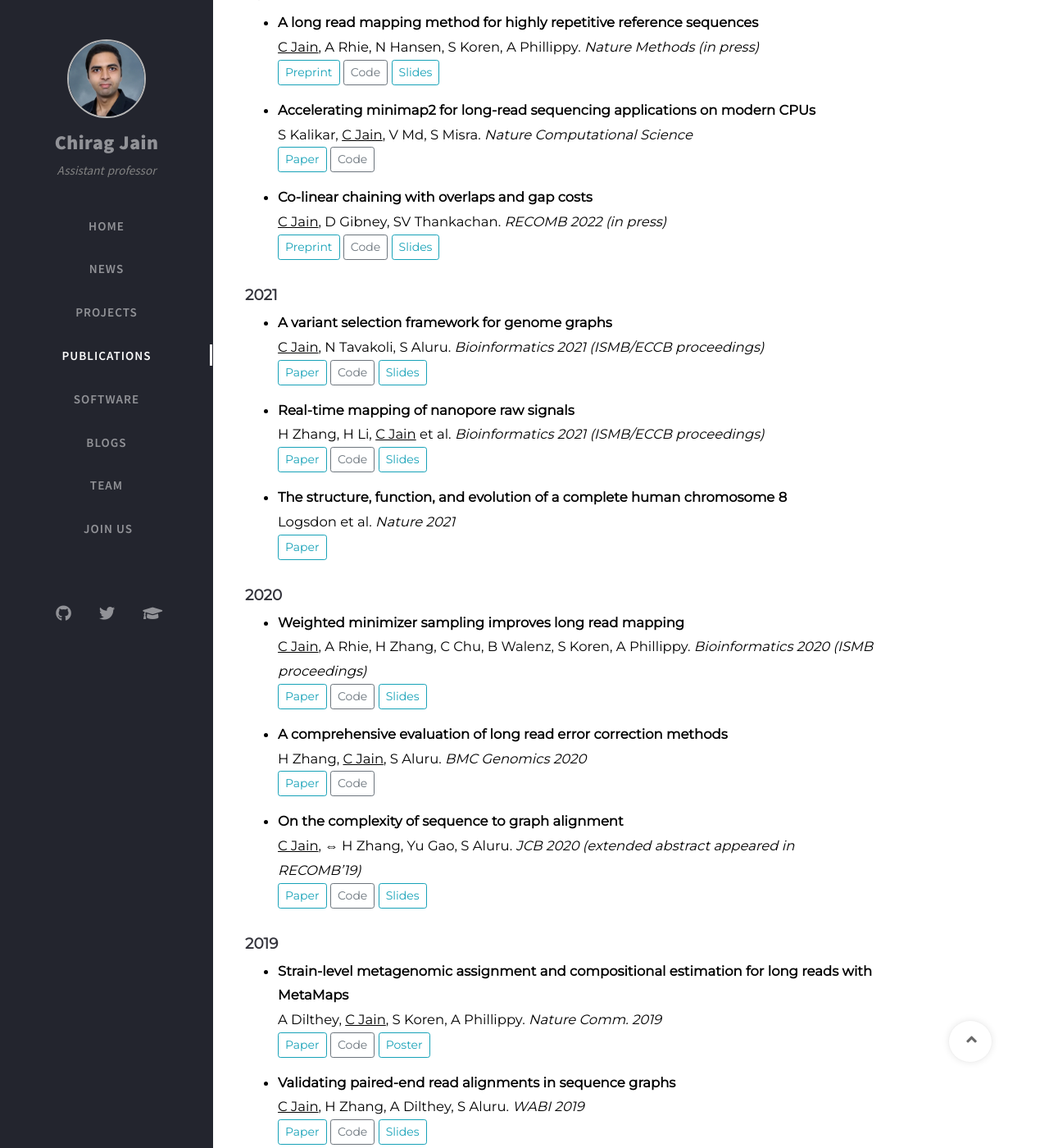
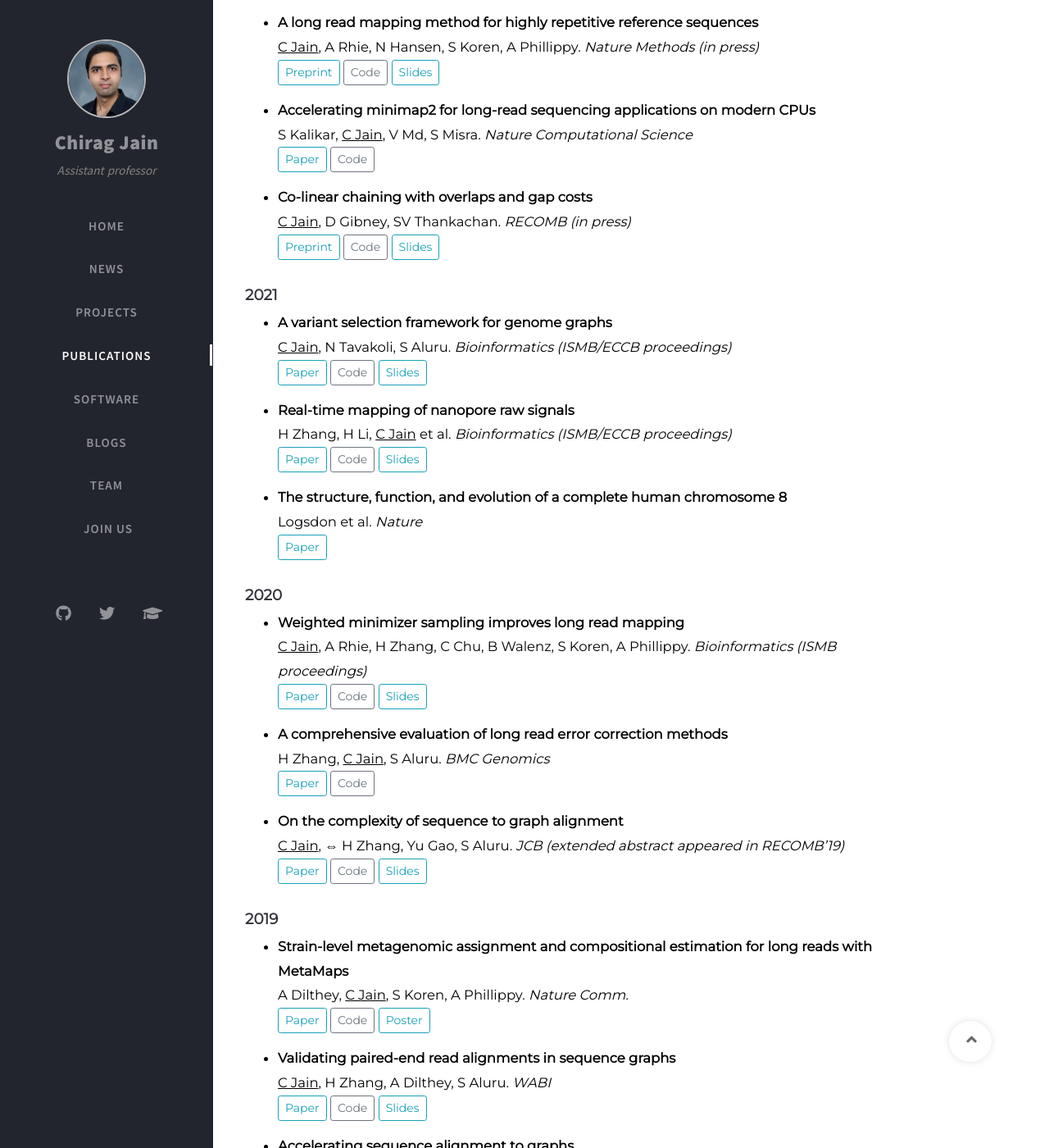
Before and after one commit to at-cg/at-cg.github.io, a Jekyll site: the page built from tabs/publications.md, in a window 1280 px wide and 1400 px high, scrolled down 313 px. Shown: the whole window at 82% size. Built offline with Jekyll 4.4.1, drawn with Linux system fonts in a browser that asks for light colours; nearby versions of some CDN libraries; comment, search, counter and statistics services are not loaded; some of the changed text lies outside the part shown.

Commit message:
Update publications.md

```diff
--- a/tabs/publications.md
+++ b/tabs/publications.md
@@ -56,7 +56,7 @@ S Kalikar, <u>C Jain</u>, V Md, S Misra. _Nature Computational Science_
 </button>
 
 * **Co-linear chaining with overlaps and gap costs** <br>
-<u>C Jain</u>, D Gibney, SV Thankachan. _RECOMB 2022 (in press)_
+<u>C Jain</u>, D Gibney, SV Thankachan. _RECOMB (in press)_
 <br>
 <button type="button" class="btn btn-outline-info btn-sm">
 <a href="https://www.biorxiv.org/content/10.1101/2021.02.03.429492v2" style="all: unset; color: inherit">Preprint</a>
@@ -71,41 +71,41 @@ S Kalikar, <u>C Jain</u>, V Md, S Misra. _Nature Computational Science_
 #### **2021**
 
 * **A variant selection framework for genome graphs** <br>
-<u>C Jain</u>, N Tavakoli, S Aluru. _Bioinformatics 2021 (ISMB/ECCB proceedings)_
+<u>C Jain</u>, N Tavakoli, S Aluru. _Bioinformatics (ISMB/ECCB proceedings)_
 <br>
 <button type="button" class="btn btn-outline-info btn-sm"><a href="https://drive.google.com/file/d/1wyI06sKQin0XQzzI7iPjbHl3_lpOLyi6/view?usp=sharing" style="all: unset; color: inherit">Paper</a></button>
 <button type="button" class="btn btn-outline-secondary btn-sm"><a href="https://github.com/at-cg/VF" style="all: unset; color: inherit">Code</a></button>
 <button type="button" class="btn btn-outline-info btn-sm"><a href="https://drive.google.com/file/d/1s12icpPBFCj2X9umZpRU2-4pij9kqZet/view?usp=sharing" style="all: unset; color: inherit">Slides</a></button>
 
 * **Real-time mapping of nanopore raw signals** <br>
-H Zhang, H Li, <u>C Jain</u> et al. _Bioinformatics 2021 (ISMB/ECCB proceedings)_
+H Zhang, H Li, <u>C Jain</u> et al. _Bioinformatics (ISMB/ECCB proceedings)_
 <br>
 <button type="button" class="btn btn-outline-info btn-sm"><a href="https://drive.google.com/file/d/1XCwfX-eoSWk2shd9ke14UyEF-UnZISGZ/view?usp=sharing" style="all: unset; color: inherit">Paper</a></button>
 <button type="button" class="btn btn-outline-secondary btn-sm"><a href="https://github.com/haowenz/sigmap" style="all: unset; color: inherit">Code</a></button>
 <button type="button" class="btn btn-outline-info btn-sm"><a href="https://drive.google.com/file/d/1yJu6qw7tLLorQxvfbsEpMzN7NlWlpSKp/view?usp=sharing" style="all: unset; color: inherit">Slides</a></button>
 
 * **The structure, function, and evolution of a complete human chromosome 8** <br>
-Logsdon et al. _Nature 2021_
+Logsdon et al. _Nature_
 <br>
 <button type="button" class="btn btn-outline-info btn-sm"><a href="https://www.nature.com/articles/s41586-021-03420-7" style="all: unset; color: inherit">Paper</a></button>
 
 #### **2020**
 
 * **Weighted minimizer sampling improves long read mapping** <br>
-<u>C Jain</u>, A Rhie, H Zhang, C Chu, B Walenz, S Koren, A Phillippy. _Bioinformatics 2020 (ISMB proceedings)_
+<u>C Jain</u>, A Rhie, H Zhang, C Chu, B Walenz, S Koren, A Phillippy. _Bioinformatics (ISMB proceedings)_
 <br>
 <button type="button" class="btn btn-outline-info btn-sm"><a href="https://drive.google.com/file/d/1VNdlFJ1w36tUWjSprsatGyZs_KJugxD0/view?usp=sharing" style="all: unset; color: inherit">Paper</a></button>
 <button type="button" class="btn btn-outline-secondary btn-sm"><a href="https://github.com/marbl/Winnowmap" style="all: unset; color: inherit">Code</a></button>
 <button type="button" class="btn btn-outline-info btn-sm"><a href="https://drive.google.com/file/d/1Er4zEYOPqGz9V5b_h7073SBlIQMJn7jl/view?usp=sharing" style="all: unset; color: inherit">Slides</a></button>
 
 * **A comprehensive evaluation of long read error correction methods** <br>
-H Zhang, <u>C Jain</u>, S Aluru. _BMC Genomics 2020_
+H Zhang, <u>C Jain</u>, S Aluru. _BMC Genomics_
 <br>
 <button type="button" class="btn btn-outline-info btn-sm"><a href="https://bmcgenomics.biomedcentral.com/articles/10.1186/s12864-020-07227-0" style="all: unset; color: inherit">Paper</a></button>
 <button type="button" class="btn btn-outline-secondary btn-sm"><a href="https://github.com/haowenz/LRECE" style="all: unset; color: inherit">Code</a></button>
 
 * **On the complexity of sequence to graph alignment** <br>
-<u>C Jain</u>, ⇔ H Zhang, Yu Gao, S Aluru. _JCB 2020 (extended abstract appeared in RECOMB'19)_
+<u>C Jain</u>, ⇔ H Zhang, Yu Gao, S Aluru. _JCB (extended abstract appeared in RECOMB'19)_
 <br>
 <button type="button" class="btn btn-outline-info btn-sm"><a href="https://drive.google.com/file/d/12SN5wWBLv36frBzVvChoFSVx3by32t7t/view?usp=sharing" style="all: unset; color: inherit">Paper</a></button>
 <button type="button" class="btn btn-outline-secondary btn-sm"><a href="https://github.com/haowenz/SGA" style="all: unset; color: inherit">Code</a></button>
@@ -114,21 +114,21 @@ H Zhang, <u>C Jain</u>, S Aluru. _BMC Genomics 2020_
 #### **2019**
 
 * **Strain-level metagenomic assignment and compositional estimation for long reads with MetaMaps** <br>
-A Dilthey, <u>C Jain</u>, S Koren, A Phillippy. _Nature Comm. 2019_
+A Dilthey, <u>C Jain</u>, S Koren, A Phillippy. _Nature Comm._
 <br>
 <button type="button" class="btn btn-outline-info btn-sm"><a href="https://drive.google.com/file/d/1D7ACvwyOwPusfNcyvz1xyTznZIoHHHo4/view?usp=sharing" style="all: unset; color: inherit">Paper</a></button>
 <button type="button" class="btn btn-outline-secondary btn-sm"><a href="https://github.com/DiltheyLab/MetaMaps" style="all: unset; color: inherit">Code</a></button>
 <button type="button" class="btn btn-outline-info btn-sm"><a href="https://drive.google.com/file/d/1pnLSgPaL-Y9LaDRphxcbUFk6Bs_38wo8/view?usp=sharing" style="all: unset; color: inherit">Poster</a></button>
 
 * **Validating paired-end read alignments in sequence graphs** <br>
-<u>C Jain</u>, H Zhang, A Dilthey, S Aluru. _WABI 2019_
+<u>C Jain</u>, H Zhang, A Dilthey, S Aluru. _WABI_
 <br>
 <button type="button" class="btn btn-outline-info btn-sm"><a href="https://drive.google.com/file/d/1ESLglHaG3Sl82iNx442KBPpQ-yEZGetB/view?usp=sharing" style="all: unset; color: inherit">Paper</a></button>
 <button type="button" class="btn btn-outline-secondary btn-sm"><a href="https://drive.google.com/file/d/1AwevKNDGQpoOq5lz_1leh1VZFV4w3Dj_/view?usp=sharing" style="all: unset; color: inherit">Code</a></button>
 <button type="button" class="btn btn-outline-info btn-sm"><a href="https://github.com/ParBLiSS/PairG" style="all: unset; color: inherit">Slides</a></button>
 
 * **Accelerating sequence alignment to graphs** <br>
-<u>C Jain</u>, S Misra, H Zhang, A Dilthey, S Aluru. _IEEE IPDPS 2019_
+<u>C Jain</u>, S Misra, H Zhang, A Dilthey, S Aluru. _IEEE IPDPS_
 <br>
 <button type="button" class="btn btn-outline-info btn-sm"><a href="https://drive.google.com/file/d/1UHM97Tult4wOv6pXa3OowP6fpdMkCvkF/view?usp=sharing" style="all: unset; color: inherit">Paper</a></button>
 <button type="button" class="btn btn-outline-secondary btn-sm"><a href="https://github.com/ParBLiSS/PaSGAL" style="all: unset; color: inherit">Code</a></button>
```
Also changed, not shown: other parts of tabs/publications.md (+9 -9 lines).
